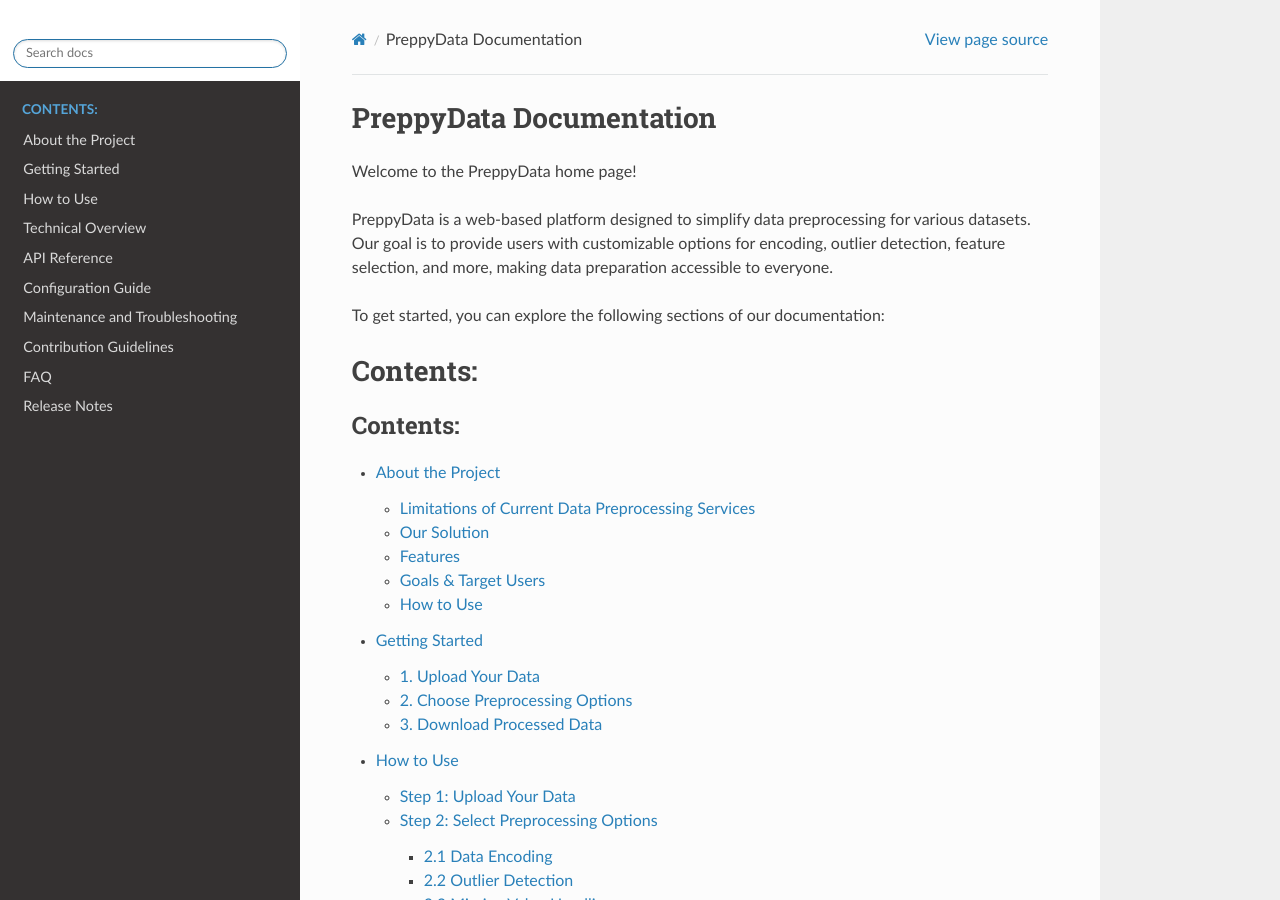
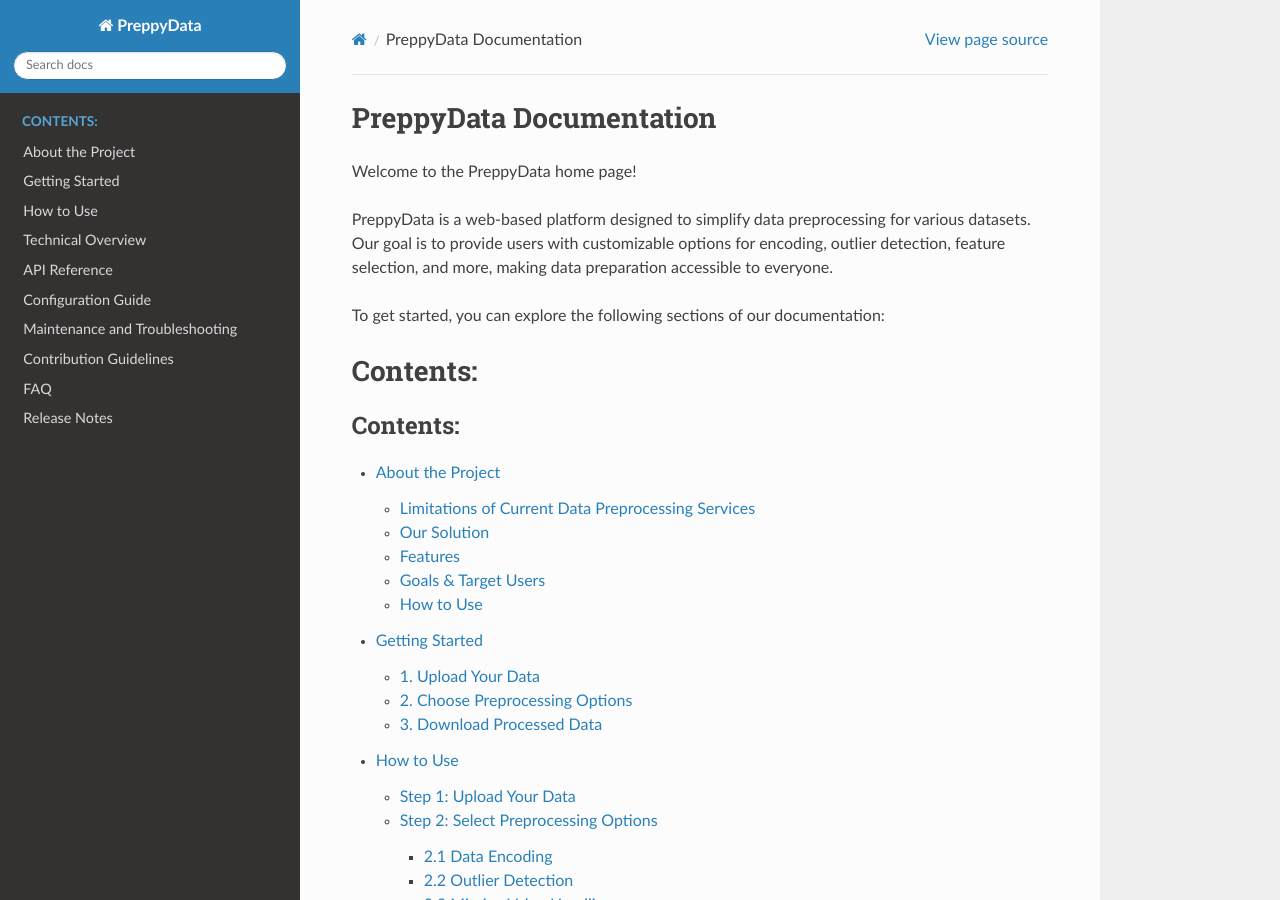
Before and after one commit to GIPSYDANGER-1/PreppyData, a Sphinx documentation site: the page built from docs/source/index.rst, in a window 1280 px wide and 900 px high. Built offline with Sphinx 7.4.7 and the Read the Docs theme 3.1.0, drawn with Linux system fonts in a browser that asks for light colours.

Commit message:
Update project with latest changes

```diff
--- a/docs/source/conf.py
+++ b/docs/source/conf.py
@@ -32,13 +32,4 @@ language = 'python'
 # https://www.sphinx-doc.org/en/master/usage/configuration.html#options-for-html-output
 
 html_theme = 'sphinx_rtd_theme'  # 사용 중인 테마
-html_theme_options = {
-    'canonical_url': 'https://yourproject.readthedocs.io/',
-    'logo_only': True,
-    # 'display_version': True,  # 이 줄을 제거하거나 주석 처리합니다.
-    'prev_next_buttons_location': 'bottom',
-    'style_external_links': True,
-    'vcs_pageview_mode': '',
-    'style_nav_header_background': 'white',
-}
 html_static_path = ['_static']
```
Also changed, not shown: 1 other file.
